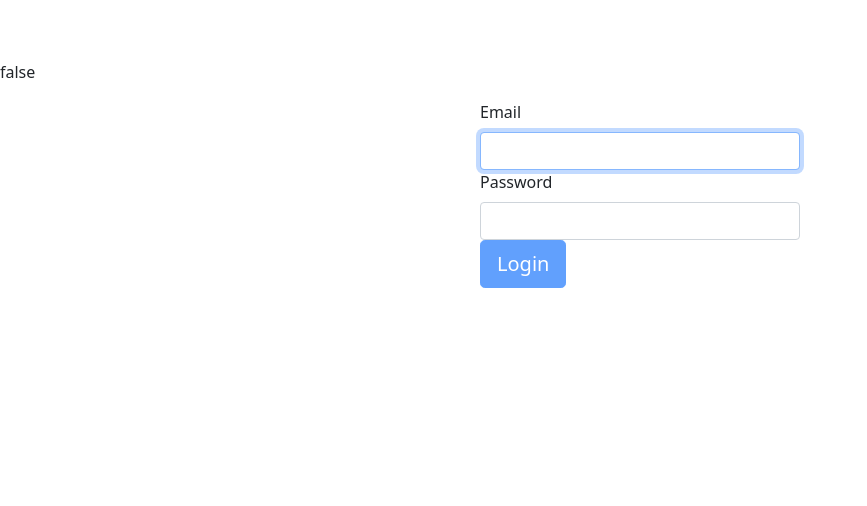
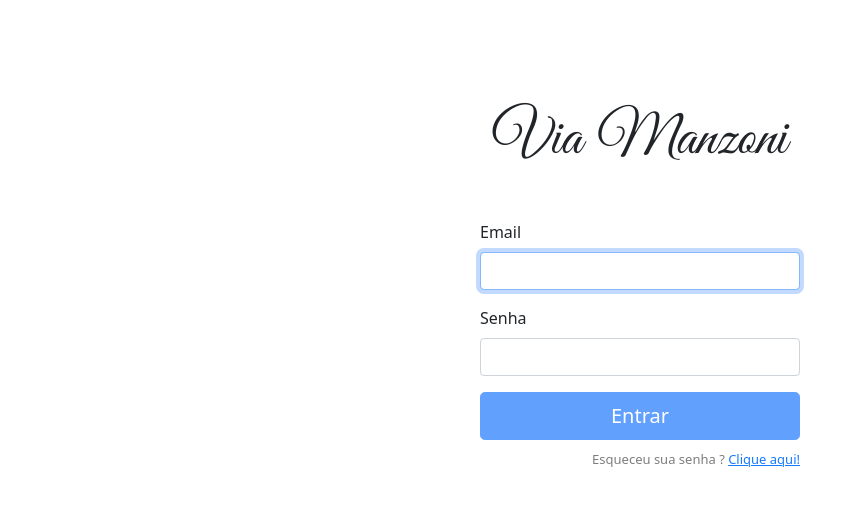
Before and after one commit to RanderThe/via-manzoni, a React (Create React App) app: page /login in a window 1280 px wide. Shown: the top 506 px of the page, without its empty margins (0-867 px from the left). Built offline with nearby package versions, Linux system fonts and the light colour scheme.

Commit message:
Login interface, and card detail route

```diff
--- a/src/AppRoutes.jsx
+++ b/src/AppRoutes.jsx
@@ -35,7 +35,7 @@ const AppRoutes = () => {
                             <HomePage />
                         </Private>} />
                     <Route path="/login" element={<Login />} />
-                    <Route path="/cardDetail" element={
+                    <Route path="/cardDetail/:id" element={
                         <Private>
                             <CardDetail />
                         </Private>} />
--- a/src/assets/index.css
+++ b/src/assets/index.css
@@ -196,9 +196,12 @@ audio:not([controls]) {
  */
 
 html {
-  font-size: 100%; /* 1 */
-  -webkit-text-size-adjust: 100%; /* 2 */
-  -ms-text-size-adjust: 100%; /* 2 */
+  font-size: 100%;
+  /* 1 */
+  -webkit-text-size-adjust: 100%;
+  /* 2 */
+  -ms-text-size-adjust: 100%;
+  /* 2 */
 }
 
 /**
@@ -224,8 +227,10 @@ a:hover {
  */
 
 img {
-  border: 0; /* 1 */
-  -ms-interpolation-mode: bicubic; /* 2 */
+  border: 0;
+  /* 1 */
+  -ms-interpolation-mode: bicubic;
+  /* 2 */
 }
 
 /**
@@ -261,10 +266,13 @@ fieldset {
  */
 
 legend {
-  border: 0; /* 1 */
+  border: 0;
+  /* 1 */
   padding: 0;
-  white-space: normal; /* 2 */
-  *margin-left: -7px; /* 3 */
+  white-space: normal;
+  /* 2 */
+  *margin-left: -7px;
+  /* 3 */
 }
 
 /**
@@ -278,10 +286,14 @@ button,
 input,
 select,
 textarea {
-  font-size: 100%; /* 1 */
-  margin: 0; /* 2 */
-  vertical-align: baseline; /* 3 */
-  *vertical-align: middle; /* 3 */
+  font-size: 100%;
+  /* 1 */
+  margin: 0;
+  /* 2 */
+  vertical-align: baseline;
+  /* 3 */
+  *vertical-align: middle;
+  /* 3 */
 }
 
 /**
@@ -317,12 +329,16 @@ select {
  */
 
 button,
-html input[type="button"], /* 1 */
+html input[type="button"],
+/* 1 */
 input[type="reset"],
 input[type="submit"] {
-  -webkit-appearance: button; /* 2 */
-  cursor: pointer; /* 3 */
-  *overflow: visible; /* 4 */
+  -webkit-appearance: button;
+  /* 2 */
+  cursor: pointer;
+  /* 3 */
+  *overflow: visible;
+  /* 4 */
 }
 
 /**
@@ -343,10 +359,14 @@ html input[disabled] {
 
 input[type="checkbox"],
 input[type="radio"] {
-  box-sizing: border-box; /* 1 */
-  padding: 0; /* 2 */
-  *height: 13px; /* 3 */
-  *width: 13px; /* 3 */
+  box-sizing: border-box;
+  /* 1 */
+  padding: 0;
+  /* 2 */
+  *height: 13px;
+  /* 3 */
+  *width: 13px;
+  /* 3 */
 }
 
 /**
@@ -356,9 +376,11 @@ input[type="radio"] {
  */
 
 input[type="search"] {
-  -webkit-appearance: textfield; /* 1 */
+  -webkit-appearance: textfield;
+  /* 1 */
   -moz-box-sizing: content-box;
-  -webkit-box-sizing: content-box; /* 2 */
+  -webkit-box-sizing: content-box;
+  /* 2 */
   box-sizing: content-box;
 }
 
@@ -388,8 +410,10 @@ input::-moz-focus-inner {
  */
 
 textarea {
-  overflow: auto; /* 1 */
-  vertical-align: top; /* 2 */
+  overflow: auto;
+  /* 1 */
+  vertical-align: top;
+  /* 2 */
 }
 
 /**
@@ -439,3 +463,21 @@ textarea {
   color: #000;
   padding: 0.2em 0;
 }
+
+@font-face {
+  font-family: "GreatVibes";
+  src: local("GreatVibes"),
+    url("./fonts/Great_Vibes/GreatVibes-Regular.ttf") format("truetype");
+  font-weight: bold;
+}
+
+.font-face-gm {
+  font-family: "GreatVibes";
+  font-size: 59px;
+  line-height: 160px;
+  font-weight: normal;
+  margin-bottom: 0px;
+  margin-top: 40px;
+  text-align: center;
+  text-shadow: 0 1px 1px #fff;
+}
--- a/src/index.js
+++ b/src/index.js
@@ -1,6 +1,7 @@
 import React from 'react';
 import ReactDOM from 'react-dom/client';
 import './assets/index.css';
+import './assets/fonts/Great_Vibes/GreatVibes-Regular.ttf';
 import App from './App';
 import '../node_modules/bootstrap/dist/css/bootstrap.min.css';
 import 'bootstrap/dist/css/bootstrap.css';
--- a/src/pages/CardDetail/CardDetail.jsx
+++ b/src/pages/CardDetail/CardDetail.jsx
@@ -1,18 +1,18 @@
-import React, { Component } from 'react';
+import React, {useEffect,useState } from 'react';
+import { useParams } from 'react-router';
 
-class CardDetail extends Component {
+const CardDetail = () =>{
 
-    render() {
+    debugger;
+    const{id}=useParams();
 
-        const CardDetail=()=>{
+    return (
+        <main>
+            <article>
+                <h2> ID encontrado{id}</h2>
+            </article>
+        </main>
+    );
+}
 
-        }
-
-        return (
-            <div>
-                <a>teste card detail</a>
-            </div>
-        );
-    }
-}
 export default CardDetail;
--- a/src/pages/HomePage/HomePage.jsx
+++ b/src/pages/HomePage/HomePage.jsx
@@ -14,16 +14,20 @@ class HomePage extends Component {
     this.state = {
       cards: []
     };
-    //const {authenticated,logout} = useContext(AuthContext);
+    const {authenticated,logout} = useContext(AuthContext);
     /*const handleLogout=()=>{
       logout();
     };*/
   }
 
-  logout() {
+  handleLogout(){
+    this.logout();
+  };
+
+  /*logout() {
     localStorage.removeItem('user');
     window.location.href = '/';
-  };
+  };*/
 
   createCard(year, month, text) {
     const newCard = { year, month, text };
@@ -47,7 +51,7 @@ class HomePage extends Component {
       <section>
         <Navbar bg="light" expand="lg">
           <Container fluid>
-            <Navbar.Brand href="#">Via Manzoni</Navbar.Brand>
+            <Navbar.Brand style={{"font-family": "GreatVibes","font-size": "30px"}} href="#">Via Manzoni</Navbar.Brand>
             <Navbar.Toggle aria-controls="navbarScroll" />
             <Navbar.Collapse id="navbarScroll">
               <Nav
@@ -63,16 +67,14 @@ class HomePage extends Component {
                 </Nav.Link>
               </Nav>
 
-              <Button onClick={() => { this.logout() }} variant="outline-warning">Sair</Button>
+              <Button onClick={() => { this.handleLogout() }} variant="outline-warning">Sair</Button>
 
             </Navbar.Collapse>
           </Container>
         </Navbar>
 
         <CardRegistration createCard={this.createCard.bind(this)}></CardRegistration>
-        <CardList deleteCard={this.deleteCard.bind(this)} cards={this.state.cards}>
-
-        </CardList>
+        <CardList deleteCard={this.deleteCard.bind(this)} cards={this.state.cards}></CardList>
       </section>
     );
   }
--- a/src/pages/Login/Login.css
+++ b/src/pages/Login/Login.css
@@ -1,10 +1,75 @@
 @media all and (min-width: 480px) {
+
   .Login {
-      padding: 60px 0;
+    padding: 20px 0;
   }
 
   .Login form {
     margin: 0 auto;
     max-width: 320px;
+    margin-right: 20px auto;
+    margin-left: 20px auto;
+    margin-top: 0px auto;
+    margin-bottom: 0px auto;
+  }
+
+  .auth-wrapper .form-control:focus {
+    border-color: #167bff;
+    box-shadow: none;
+  }
+
+  .auth-wrapper h3 {
+    text-align: center;
+    margin: 0;
+    line-height: 1;
+    padding-bottom: 20px;
+  }
+
+  body,
+  html,
+  .App,
+  #root,
+  .auth-wrapper {
+    width: 100%;
+    height: 100%;
+  }
+
+  .navbar-light {
+    background-color: #ffffff;
+    box-shadow: 0px 14px 80px rgba(34, 35, 58, 0.2);
+  }
+
+  .auth-wrapper {
+    display: flex;
+    justify-content: center;
+    flex-direction: column;
+    text-align: left;
+  }
+
+  .auth-inner {
+    width: 450px;
+    margin: auto;
+    background: #ffffff;
+    box-shadow: 0px 14px 80px rgba(34, 35, 58, 0.2);
+    padding: 40px 55px 45px 55px;
+    border-radius: 15px;
+    transition: all .3s;
+  }
+
+  .custom-control-label {
+    font-weight: 400;
+  }
+
+  .forgot-password,
+  .forgot-password a {
+    text-align: right;
+    font-size: 13px;
+    padding-top: 10px;
+    color: #7f7d7d;
+    margin: 0;
+  }
+
+  .forgot-password a {
+    color: #167bff;
   }
 }
--- a/src/pages/Login/Login.jsx
+++ b/src/pages/Login/Login.jsx
@@ -1,11 +1,11 @@
-import React, { useState,useContext } from "react";
+import React, { useState, useContext } from "react";
 import { AuthContext } from "../../context/authContext";
 import Form from "react-bootstrap/Form"
 import Button from "react-bootstrap/Button";
 import "./Login.css";
 
 export default function Login() {
-  const {authenticated,login}=useContext(AuthContext);
+  const { authenticated, login } = useContext(AuthContext);
 
   const [email, setEmail] = useState("");
   const [password, setPassword] = useState("");
@@ -16,14 +16,19 @@ export default function Login() {
 
   function handleSubmit(event) {
     event.preventDefault();
-    console.log("submit",{email,password});
-    login(email,password);
+    console.log("submit", { email, password });
+    login(email, password);
   }
 
   return (
-    <div id="login" className="Login">
-      <p>{String(authenticated)}</p>
+      <div style={{
+        "padding-right": "20px",
+        "padding-left": "20px"}}
+        id="login"
+        className="Login">
+        <h2 className="font-face-gm">Via Manzoni</h2>
         <Form onSubmit={handleSubmit}>
+          <div className="mb-3">
             <Form.Group size="lg" controlId="email">
               <Form.Label>Email</Form.Label>
               <Form.Control
@@ -33,17 +38,25 @@ export default function Login() {
                 onChange={(e) => setEmail(e.target.value)}
               />
             </Form.Group>
+          </div>
+          <div className="mb-3">
             <Form.Group size="lg" controlId="password">
-          <Form.Label>Password</Form.Label>
+              <Form.Label>Senha</Form.Label>
               <Form.Control
                 type="password"
                 value={password}
                 onChange={(e) => setPassword(e.target.value)}
               />
             </Form.Group>
+          </div>
+          <div className="d-grid">
             <Button block="true" size="lg" type="submit" disabled={!validateForm()}>
-          Login
+              Entrar
             </Button>
+          </div>
+          <p className="forgot-password text-right">
+            Esqueceu sua senha ? <a href="/sign-in">Clique aqui!</a>
+          </p>
         </Form>
       </div>
   );
--- a/src/pages/NotFound/NotFound.css
+++ b/src/pages/NotFound/NotFound.css
@@ -1,8 +1,8 @@
 @import url('https://fonts.googleapis.com/css2?family=Press+Start+2P&display=swap');
 
 .TextNotFound {
-    padding: 0;
-    margin: 0;
+    padding: 20px;
+    margin: 0px;
     box-sizing: border-box;
     font-family:'Press Start 2P';
     color: wheat;
@@ -17,7 +17,7 @@
 }
 
 .notFound {
-    display: flex;
+    display: inherit;
     justify-content: center;
     align-items: center;
     margin: 0 5%;
--- a/src/pages/NotFound/NotFound.jsx
+++ b/src/pages/NotFound/NotFound.jsx
@@ -6,8 +6,8 @@ import { Link } from 'react-router-dom';
 const NotFound = () => {
     return (
         <body className="TextNotFound body">
+            <div >
                 <section className="notFound">
-                <div>
                         <div className="TextNotFound text">
                             <h1>404</h1>
                             <h2>PAGE NOT FOUND</h2>
@@ -20,14 +20,14 @@ const NotFound = () => {
                             </div>
                         </div>
                         <Row>
-                        <Image className="img" src="https://assets.codepen.io/5647096/backToTheHomepage.png" alt="Back to the Homepage" />
+                            <Image className="img" style={{ "width": "50%" }} src="https://assets.codepen.io/5647096/backToTheHomepage.png" alt="Back to the Homepage" />
+                            <Image className="img" style={{ "width": "50%" }} src="https://assets.codepen.io/5647096/Delorean.png" alt="El Delorean, El Doc y Marti McFly" />
+
                         </Row>
                         <Row>
-                        <Image className="img" src="https://assets.codepen.io/5647096/Delorean.png" alt="El Delorean, El Doc y Marti McFly" />
                         </Row>
-
+                </section>
             </div>
-            </section>
         </body>
     )
 }
```
Also changed, not shown: src/assets/fonts/Great_Vibes/GreatVibes-Regular.ttf (added), src/assets/fonts/Great_Vibes/OFL.txt (added). Lines whose indentation alone changed are shown as unchanged.
